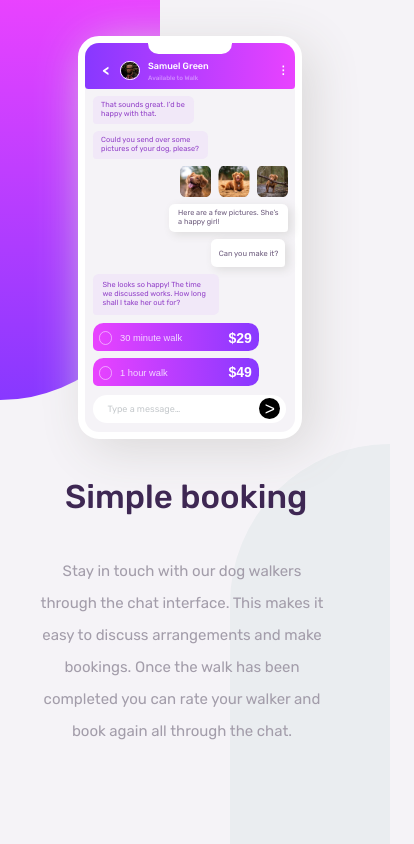
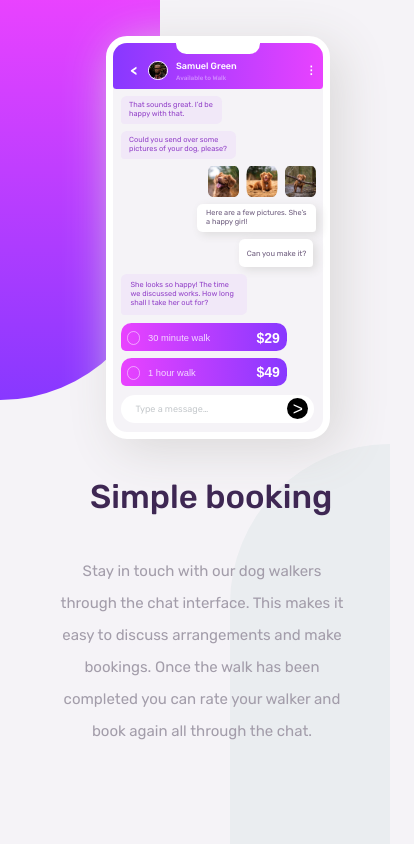
Before and after one commit to prathamxd/chat-interface, a plain HTML site: page index.html in a window 390 px wide. Shown: the whole page, 414 px wide, since content can reach past the window. Drawn offline with Linux system fonts and the light colour scheme.

Commit message:
Update styles.css

```diff
--- a/styles.css
+++ b/styles.css
@@ -354,18 +354,18 @@ h3{
         width: 10em;
     }
     .phone{
-        left: 100px;
+        left: 140px;
         top: 40px;
         zoom: 70%;
     }
     h1{
         font-size: 33px;
         top: 450px;
-        left: 65px;
+        left: 90px;
     }
     .para{
         font-size: 15px;
-        left: 37px;
+        left: 57px;
         top: 540px;
         width: 290px;
         text-align: center;
```
